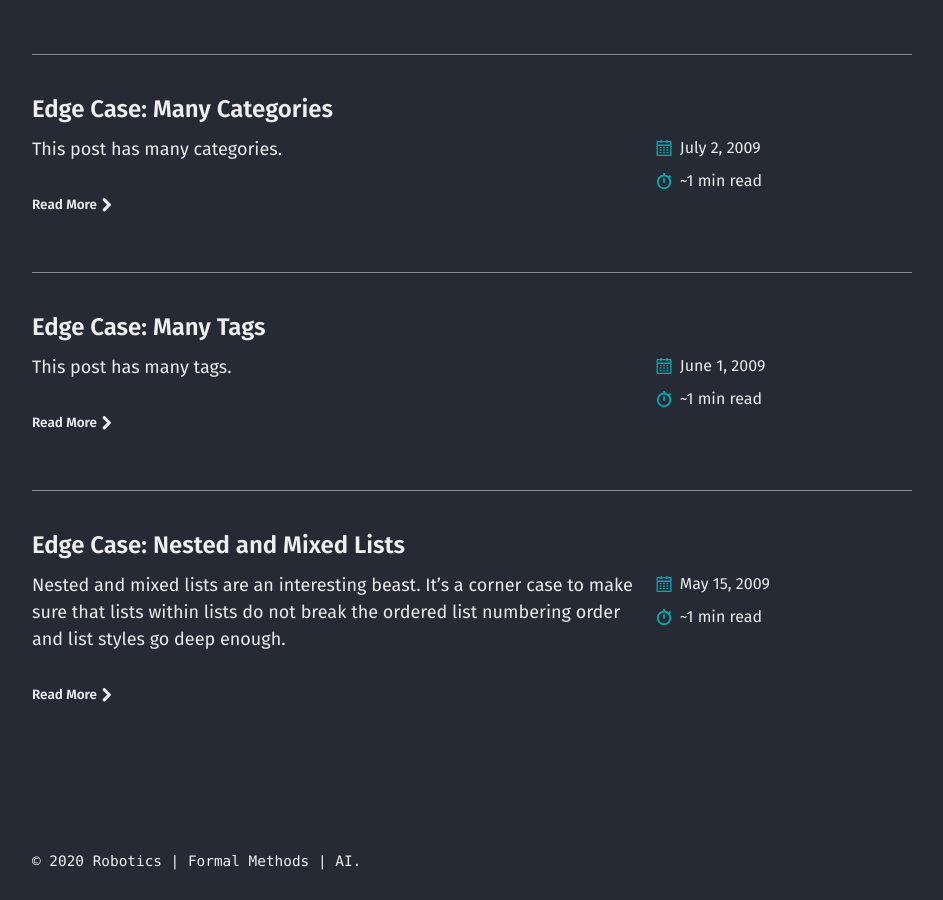
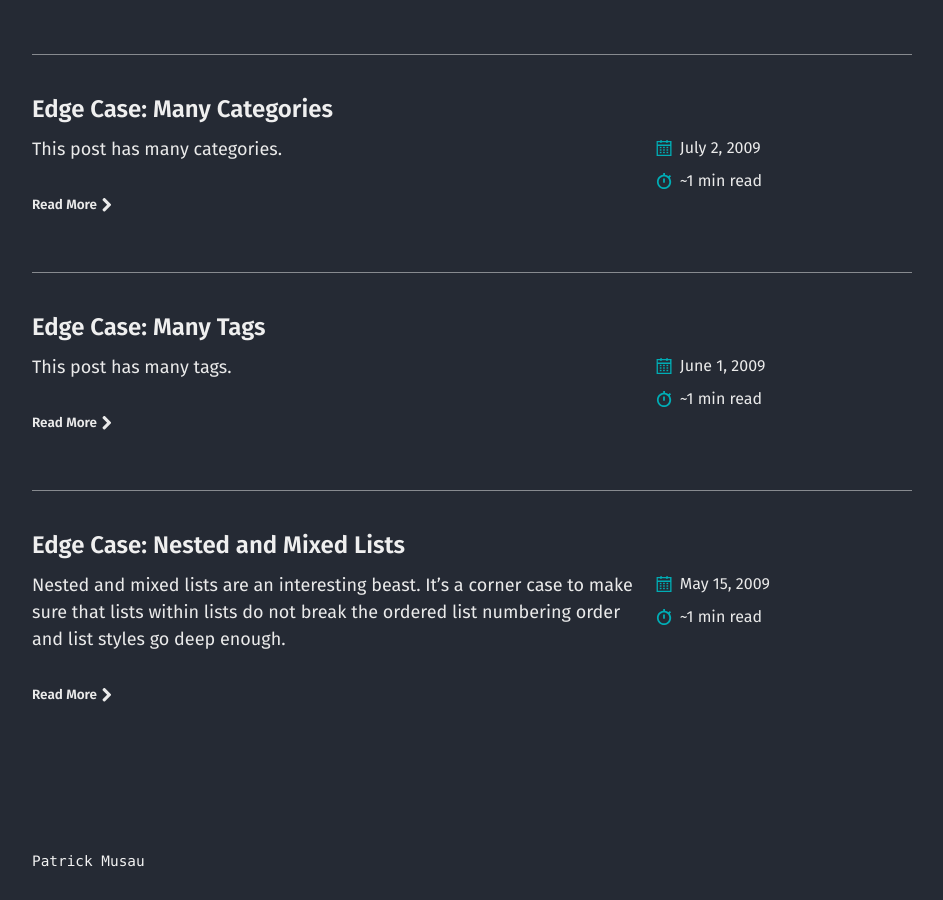
Before and after one commit to pmusau17/pmusau17.github.io, a Jekyll site: the page built from index.md, in a window 1280 px wide and 900 px high, scrolled down 6901 px. Shown: the whole window, without its empty margins (40-983 px from the left). Built offline with Jekyll 4.4.1, drawn with Linux system fonts in a browser that asks for light colours; comment, search, counter and statistics services are not loaded.

Commit message:
remove feed?

```diff
--- a/_config.yml
+++ b/_config.yml
@@ -18,7 +18,7 @@
 email: patrick.musau@vanderbilt.edu
 description:
 baseurl: # the optional subpath of your site, e.g. "/blog"
-url: # the base hostname & protocol for your site e.g. "https://mmistakes.github.io"
+url: https://pmusau17.github.io/ # the base hostname & protocol for your site e.g. "https://mmistakes.github.io"
 author:
   name: Patrick Musau
   twitter: pmusau13
@@ -35,6 +35,7 @@
   search_only_api_key: # YOUR_SEARCH_ONLY_API_KEY
   powered_by: # true (default), false
 
+copyright: Patrick Musau
 # Build settings
 markdown: kramdown
 theme: jekyll-theme-basically-basic
@@ -44,7 +45,7 @@
   - jekyll-sitemap
   - jekyll-paginate
 feed:
-  path: atom.xml
+  path:
 
 # Pagination - https://jekyllrb.com/docs/pagination/
 paginate: 10
```
